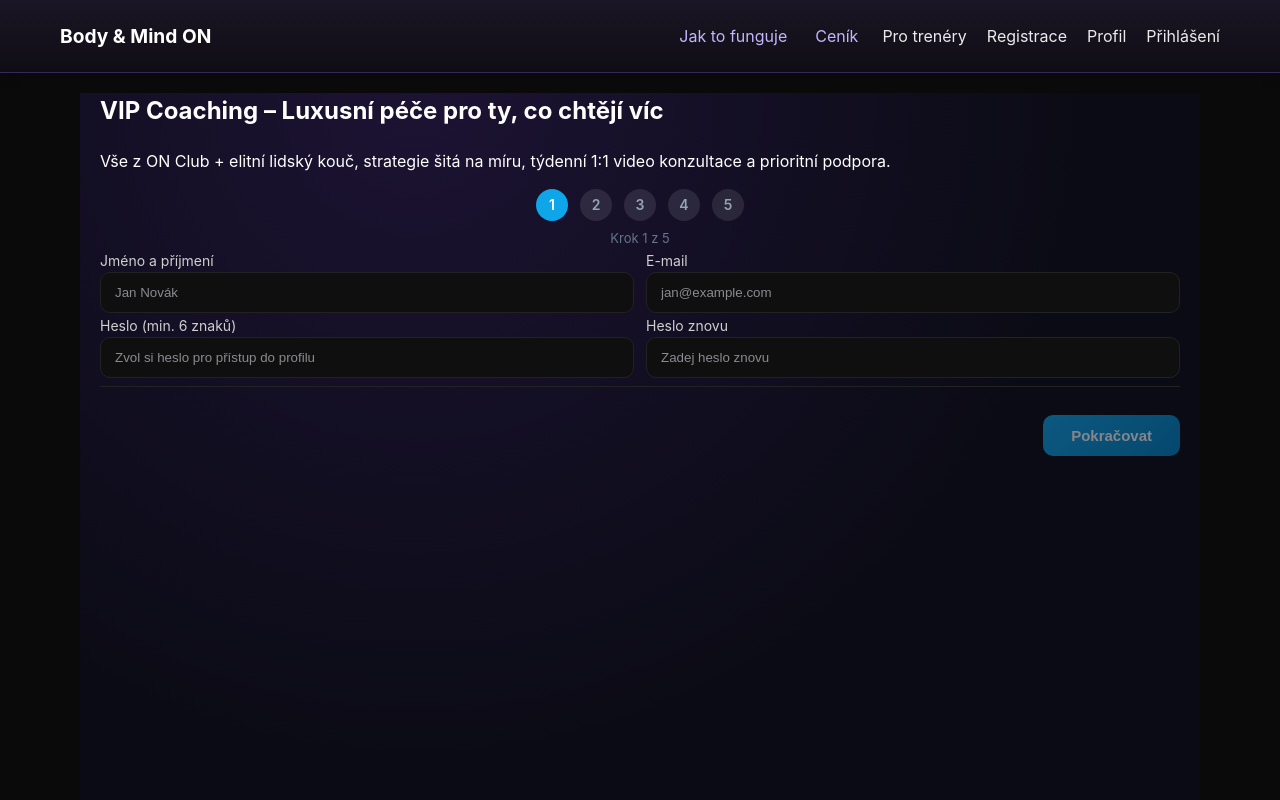
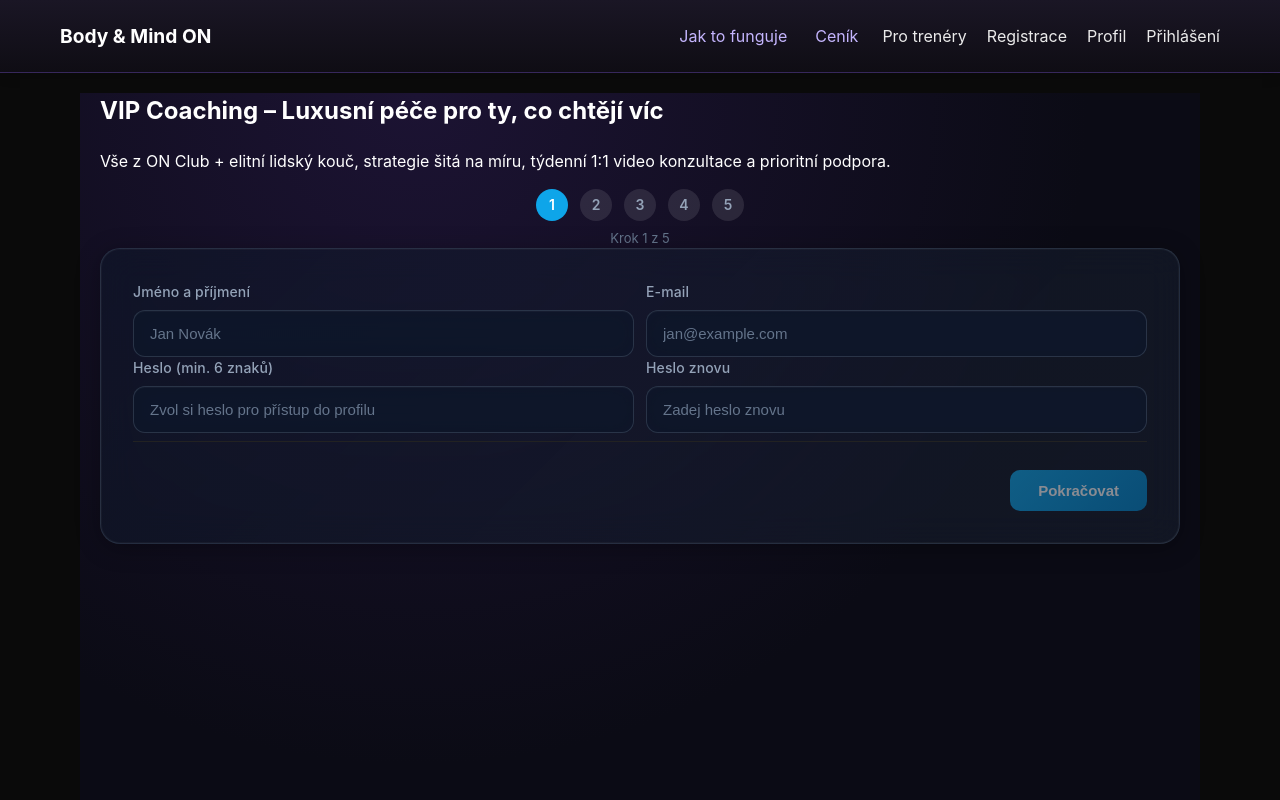
Before and after one commit to Progen-design/body-mind-on, a Next.js app: page /chci-vip in a window 1280 px wide. Shown: the top 800 px of the page. Built offline with nearby package versions, Linux system fonts and the light colour scheme; no server answers.

Commit message:
Sjednocení registračních formulářů – glassmorphism, wow efekt
Made-with: Cursor

```diff
--- a/pages/chci-vip.js
+++ b/pages/chci-vip.js
@@ -137,28 +137,28 @@ export default function ChciVipPage() {
 
         <form
           onSubmit={step < MAX_STEP ? (e) => { e.preventDefault(); handleNext(); } : handleSubmit}
-          className="max-w-3xl mx-auto bg-[#121212] p-8 rounded-2xl shadow-lg border border-[#222] space-y-6"
+          className="reg-form reg-form-card max-w-3xl mx-auto space-y-6"
         >
           {step === 1 && (
             <>
               <div className="row grid grid-cols-1 md:grid-cols-2 gap-6">
                 <div>
-                  <label className="label block mb-2 text-gray-400">Jméno a příjmení</label>
-                  <input name="name" className="input w-full p-3 rounded-lg bg-[#0f0f0f] border border-gray-700 text-white" value={formData.name} onChange={handleChange} placeholder="Jan Novák" required />
+                  <label className="reg-label">Jméno a příjmení</label>
+                  <input name="name" className="reg-input" value={formData.name} onChange={handleChange} placeholder="Jan Novák" required />
                 </div>
                 <div>
-                  <label className="label block mb-2 text-gray-400">E-mail</label>
-                  <input name="email" type="email" className="input w-full p-3 rounded-lg bg-[#0f0f0f] border border-gray-700 text-white" value={formData.email} onChange={handleChange} placeholder="jan@example.com" required />
+                  <label className="reg-label">E-mail</label>
+                  <input name="email" type="email" className="reg-input" value={formData.email} onChange={handleChange} placeholder="jan@example.com" required />
                 </div>
               </div>
               <div className="row grid grid-cols-1 md:grid-cols-2 gap-6">
                 <div>
-                  <label className="label block mb-2 text-gray-400">Heslo (min. 6 znaků)</label>
-                  <input name="password" type="password" className="input w-full p-3 rounded-lg bg-[#0f0f0f] border border-gray-700 text-white" value={formData.password} onChange={handleChange} placeholder="Zvol si heslo pro přístup do profilu" minLength={6} required />
+                  <label className="reg-label">Heslo (min. 6 znaků)</label>
+                  <input name="password" type="password" className="reg-input" value={formData.password} onChange={handleChange} placeholder="Zvol si heslo pro přístup do profilu" minLength={6} required />
                 </div>
                 <div>
-                  <label className="label block mb-2 text-gray-400">Heslo znovu</label>
-                  <input name="passwordConfirm" type="password" className="input w-full p-3 rounded-lg bg-[#0f0f0f] border border-gray-700 text-white" value={formData.passwordConfirm} onChange={handleChange} placeholder="Zadej heslo znovu" minLength={6} required />
+                  <label className="reg-label">Heslo znovu</label>
+                  <input name="passwordConfirm" type="password" className="reg-input" value={formData.passwordConfirm} onChange={handleChange} placeholder="Zadej heslo znovu" minLength={6} required />
                 </div>
               </div>
             </>
@@ -167,24 +167,24 @@ export default function ChciVipPage() {
           {step === 2 && (
             <div className="row grid grid-cols-1 md:grid-cols-2 gap-6">
               <div>
-                <label className="label block mb-2 text-gray-400">Pohlaví</label>
-                <select name="gender" className="select w-full p-3 rounded-lg bg-[#0f0f0f] border border-gray-700 text-white" value={formData.gender} onChange={handleChange} required>
+                <label className="reg-label">Pohlaví</label>
+                <select name="gender" className="reg-input" value={formData.gender} onChange={handleChange} required>
                   <option value="">Vyber</option>
                   <option value="male">Muž</option>
                   <option value="female">Žena</option>
                 </select>
               </div>
               <div>
-                <label className="label block mb-2 text-gray-400">Věk</label>
-                <input name="age" type="number" className="input w-full p-3 rounded-lg bg-[#0f0f0f] border border-gray-700 text-white" value={formData.age} onChange={handleChange} placeholder="30" required />
+                <label className="reg-label">Věk</label>
+                <input name="age" type="number" className="reg-input" value={formData.age} onChange={handleChange} placeholder="30" required />
               </div>
               <div>
-                <label className="label block mb-2 text-gray-400">Výška (cm)</label>
-                <input name="height" type="number" className="input w-full p-3 rounded-lg bg-[#0f0f0f] border border-gray-700 text-white" value={formData.height} onChange={handleChange} placeholder="180" required />
+                <label className="reg-label">Výška (cm)</label>
+                <input name="height" type="number" className="reg-input" value={formData.height} onChange={handleChange} placeholder="180" required />
               </div>
               <div>
-                <label className="label block mb-2 text-gray-400">Váha (kg)</label>
-                <input name="weight" type="number" className="input w-full p-3 rounded-lg bg-[#0f0f0f] border border-gray-700 text-white" value={formData.weight} onChange={handleChange} placeholder="80" required />
+                <label className="reg-label">Váha (kg)</label>
+                <input name="weight" type="number" className="reg-input" value={formData.weight} onChange={handleChange} placeholder="80" required />
               </div>
             </div>
           )}
@@ -194,7 +194,7 @@ export default function ChciVipPage() {
               <div className="step3-field">
                 <label className="step3-label">Úroveň aktivity</label>
                 <p className="step3-hint">Pomůže nám nastavit denní kalorie a intenzitu tréninku.</p>
-                <select name="activity" className="step3-select" value={formData.activity} onChange={handleChange} required>
+                <select name="activity" className="step3-select reg-input" value={formData.activity} onChange={handleChange} required>
                   <option value="">Vyber</option>
                   <option value="sedavy">Nízká</option>
                   <option value="stredne">Střední</option>
@@ -204,7 +204,7 @@ export default function ChciVipPage() {
               <div className="step3-field">
                 <label className="step3-label">Míra stresu</label>
                 <p className="step3-hint step3-hint-empty" aria-hidden> </p>
-                <select name="stress" className="step3-select" value={formData.stress} onChange={handleChange} required>
+                <select name="stress" className="step3-select reg-input" value={formData.stress} onChange={handleChange} required>
                   <option value="">Vyber</option>
                   <option value="low">Nízká</option>
                   <option value="medium">Střední</option>
@@ -214,7 +214,7 @@ export default function ChciVipPage() {
               <div className="step3-field">
                 <label className="step3-label">Typ práce</label>
                 <p className="step3-hint step3-hint-empty" aria-hidden> </p>
-                <select name="worktype" className="step3-select" value={formData.worktype} onChange={handleChange} required>
+                <select name="worktype" className="step3-select reg-input" value={formData.worktype} onChange={handleChange} required>
                   <option value="">Vyber</option>
                   <option value="office_it">Sedavé zaměstnání</option>
                   <option value="manual">Aktivní zaměstnání</option>
@@ -224,7 +224,7 @@ export default function ChciVipPage() {
               <div className="step3-field">
                 <label className="step3-label">Cíl</label>
                 <p className="step3-hint">Podle cíle upravíme kalorie a makra (redukce / udržení / nárůst).</p>
-                <select name="goal" className="step3-select" value={formData.goal} onChange={handleChange} required>
+                <select name="goal" className="step3-select reg-input" value={formData.goal} onChange={handleChange} required>
                   <option value="">Vyber</option>
                   <option value="redukce">Redukce hmotnosti</option>
                   <option value="nabirani_svaly">Nárůst svalů</option>
@@ -234,7 +234,7 @@ export default function ChciVipPage() {
               <div className="step3-field step3-field-full">
                 <label className="step3-label">Frekvence cvičení</label>
                 <p className="step3-hint step3-hint-empty" aria-hidden> </p>
-                <select name="frequency" className="step3-select" value={formData.frequency} onChange={(e) => setFormData({ ...formData, frequency: e.target.value.replace("–", "-") })} required>
+                <select name="frequency" className="step3-select reg-input" value={formData.frequency} onChange={(e) => setFormData({ ...formData, frequency: e.target.value.replace("–", "-") })} required>
                   <option value="">Vyber</option>
                   <option value="1-2x týdně">1–2x týdně</option>
                   <option value="2-3x týdně">2–3x týdně</option>
@@ -255,8 +255,8 @@ export default function ChciVipPage() {
               </div>
               <div className="diet-section-body">
                 <div>
-                  <label className="label block mb-2 text-gray-500 text-sm">Typ stravy (volitelné)</label>
-                  <select name="diet_type" className="select w-full p-3 rounded-lg bg-[#0f0f0f] border border-gray-700 text-white" value={formData.diet_type} onChange={handleChange}>
+                  <label className="reg-label">Typ stravy (volitelné)</label>
+                  <select name="diet_type" className="reg-input" value={formData.diet_type} onChange={handleChange}>
                     <option value="">Žádná preference</option>
                     <option value="vegetarian">Vegetarián</option>
                     <option value="vegan">Vegan</option>
@@ -268,12 +268,12 @@ export default function ChciVipPage() {
                   </select>
                 </div>
                 <div>
-                  <label className="label block mb-2 text-gray-500 text-sm">Co nejí – alergie, intolerance (volitelné)</label>
-                  <textarea name="dietary_restrictions" className="input w-full p-3 rounded-lg bg-[#0f0f0f] border border-gray-700 text-white" rows="2" value={formData.dietary_restrictions} onChange={handleChange} placeholder="např. ořechy, mléko, lepek…" />
+                  <label className="reg-label">Co nejí – alergie, intolerance (volitelné)</label>
+                  <textarea name="dietary_restrictions" className="reg-input" rows="2" value={formData.dietary_restrictions} onChange={handleChange} placeholder="např. ořechy, mléko, lepek…" />
                 </div>
                 <div>
-                  <label className="label block mb-2 text-gray-500 text-sm">Potraviny k vynechání z jídelníčku (volitelné)</label>
-                  <textarea name="foods_to_avoid" className="input w-full p-3 rounded-lg bg-[#0f0f0f] border border-gray-700 text-white" rows="2" value={formData.foods_to_avoid} onChange={handleChange} placeholder="např. avokádo, brokolice, banány – konkrétní potraviny, které nemají být v plánu" />
+                  <label className="reg-label">Potraviny k vynechání z jídelníčku (volitelné)</label>
+                  <textarea name="foods_to_avoid" className="reg-input" rows="2" value={formData.foods_to_avoid} onChange={handleChange} placeholder="např. avokádo, brokolice, banány – konkrétní potraviny, které nemají být v plánu" />
                 </div>
               </div>
             </div>
@@ -326,11 +326,7 @@ export default function ChciVipPage() {
         .step3-label { display: block; font-size: 14px; font-weight: 500; color: #94a3b8; margin-bottom: 4px; }
         .step3-hint { font-size: 12px; color: #64748b; margin: 0 0 8px; line-height: 1.4; min-height: 16px; }
         .step3-hint-empty { visibility: hidden; margin-bottom: 8px; }
-        .step3-select {
-          width: 100%; padding: 12px 14px; border-radius: 10px; background: #0f0f0f;
-          border: 1px solid #374151; color: #fff; font-size: 15px; margin-top: auto;
-        }
-        .step3-select:focus { outline: none; border-color: #0ea5e9; box-shadow: 0 0 0 2px rgba(14, 165, 233, 0.2); }
+        .step3-select { width: 100%; margin-top: auto; }
         .form-actions { display: flex; align-items: center; justify-content: space-between; gap: 16px; padding-top: 28px; margin-top: 8px; border-top: 1px solid #222; }
         .btn-back { padding: 12px 24px; border-radius: 10px; border: 1px solid #4b5563; background: transparent; color: #d1d5db; font-size: 15px; font-weight: 500; cursor: pointer; transition: background 0.2s, border-color 0.2s; }
         .btn-back:hover { background: #1a1a1a; border-color: #6b7280; }
@@ -363,6 +359,7 @@ export default function ChciVipPage() {
         .diet-section-body { padding: 20px; }
         .diet-section-body > div { margin-bottom: 16px; }
         .diet-section-body > div:last-child { margin-bottom: 0; }
+        .diet-section-body .reg-label { color: #94a3b8; }
       `}</style>
     </>
   );
--- a/styles/globals.css
+++ b/styles/globals.css
@@ -145,6 +145,87 @@ main { padding: 40px 0; }
 }
 .input::placeholder { color: #8a8a91; }
 
+/* ---- Registrační formuláře (START, ON Club, VIP) – jednotný wow efekt ---- */
+.reg-form {
+  --reg-input-bg: rgba(15, 23, 42, 0.85);
+  --reg-input-border: rgba(71, 85, 105, 0.5);
+  --reg-input-focus-border: rgba(14, 165, 233, 0.8);
+  --reg-input-focus-glow: rgba(14, 165, 233, 0.25);
+  --reg-input-text: #f1f5f9;
+  --reg-input-placeholder: #64748b;
+}
+
+.reg-form .reg-input,
+.reg-form input.reg-input,
+.reg-form select.reg-input,
+.reg-form textarea.reg-input {
+  width: 100%;
+  padding: 14px 16px;
+  border-radius: 12px;
+  border: 1px solid var(--reg-input-border);
+  background: var(--reg-input-bg);
+  color: var(--reg-input-text);
+  font-size: 15px;
+  outline: none;
+  transition: border-color 0.2s, box-shadow 0.2s, background 0.2s;
+  -webkit-backdrop-filter: blur(12px);
+  backdrop-filter: blur(12px);
+  box-shadow: inset 0 1px 0 rgba(255, 255, 255, 0.03);
+}
+
+.reg-form .reg-input::placeholder,
+.reg-form input.reg-input::placeholder,
+.reg-form textarea.reg-input::placeholder {
+  color: var(--reg-input-placeholder);
+}
+
+.reg-form .reg-input:focus,
+.reg-form input.reg-input:focus,
+.reg-form select.reg-input:focus,
+.reg-form textarea.reg-input:focus {
+  border-color: var(--reg-input-focus-border);
+  box-shadow: 0 0 0 3px var(--reg-input-focus-glow), inset 0 1px 0 rgba(255, 255, 255, 0.03);
+}
+
+/* Přepis autofill – aby pole zůstala tmavá a jednotná */
+.reg-form .reg-input:-webkit-autofill,
+.reg-form .reg-input:-webkit-autofill:hover,
+.reg-form .reg-input:-webkit-autofill:focus,
+.reg-form .reg-input:-webkit-autofill:active {
+  -webkit-text-fill-color: var(--reg-input-text) !important;
+  -webkit-box-shadow: 0 0 0 30px rgba(15, 23, 42, 0.95) inset !important;
+  box-shadow: 0 0 0 30px rgba(15, 23, 42, 0.95) inset !important;
+  transition: background-color 5000s ease-in-out 0s;
+}
+
+.reg-form .reg-label {
+  display: block;
+  font-size: 14px;
+  font-weight: 500;
+  color: #94a3b8;
+  margin-bottom: 8px;
+  letter-spacing: 0.01em;
+}
+
+/* Formulářová karta – glassmorphism */
+.reg-form-card {
+  background: linear-gradient(135deg, rgba(15, 23, 42, 0.6) 0%, rgba(30, 41, 59, 0.4) 100%);
+  border: 1px solid rgba(71, 85, 105, 0.4);
+  border-radius: 20px;
+  padding: 32px;
+  box-shadow: 0 4px 24px rgba(0, 0, 0, 0.3), 0 0 0 1px rgba(255, 255, 255, 0.03) inset;
+  -webkit-backdrop-filter: blur(16px);
+  backdrop-filter: blur(16px);
+}
+@media (max-width: 640px) {
+  .reg-form-card { padding: 24px; border-radius: 16px; }
+}
+
+/* Tlačítko Pokračovat – jemný glow při hover */
+.reg-form .btn-submit:not(:disabled):hover {
+  box-shadow: 0 0 24px rgba(14, 165, 233, 0.35);
+}
+
 .row { display:grid; grid-template-columns: 1fr 1fr; gap: 12px; }
 @media (max-width: 768px){ .row { grid-template-columns: 1fr; } }
 
```
Also changed, not shown: pages/on-club.js (+30 -36 lines), pages/start.js (+30 -43 lines).
